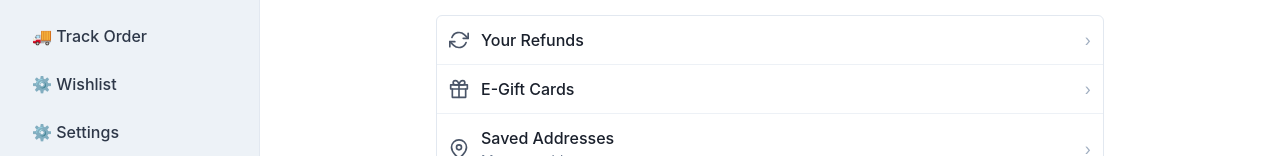
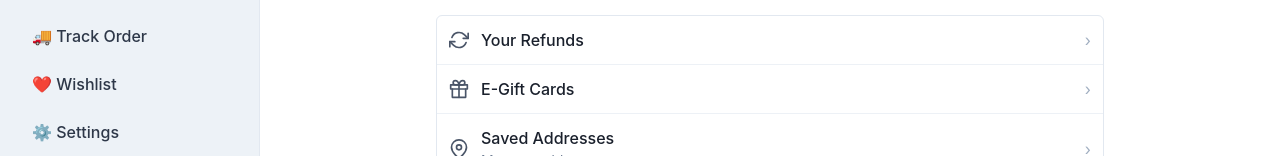
Before and after one commit to krijagriti30/EAZYBAZZAR, a React (Vite) app in the folder frontend/: page /dashboard in a window 1280 px wide. Shown: the part 298-454 px from the top of the page. Built offline with nearby package versions, Linux system fonts and the light colour scheme; no server answers; the database is empty; sample sign-in values are in the browser's storage.

Commit message:
add features

```diff
--- a/frontend/src/dashboard/Dashboard.jsx
+++ b/frontend/src/dashboard/Dashboard.jsx
@@ -88,7 +88,7 @@ const Dashboard = () => {
           <NavLink to="cart" style={linkStyle}>🛒 Cart</NavLink>
           <NavLink to="orders" style={linkStyle}>📦 Orders</NavLink>
           <NavLink to="trackorder" style={linkStyle}>🚚 Track Order</NavLink>
-          <NavLink to="wishlist" style={linkStyle}>⚙️ Wishlist</NavLink>
+          <NavLink to="wishlist" style={linkStyle}> ❤️ Wishlist</NavLink>
           <NavLink to="Setting" style={linkStyle}>⚙️ Settings</NavLink>
 
         </VStack>
```
